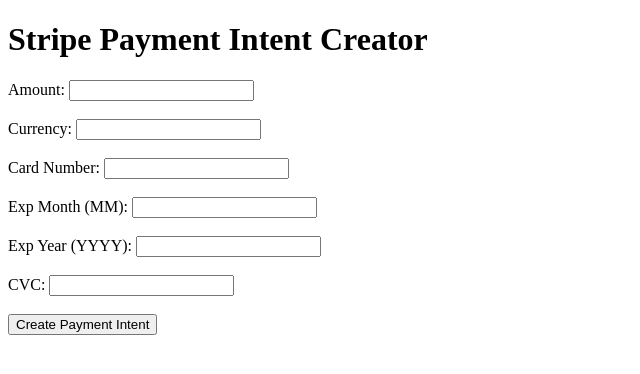
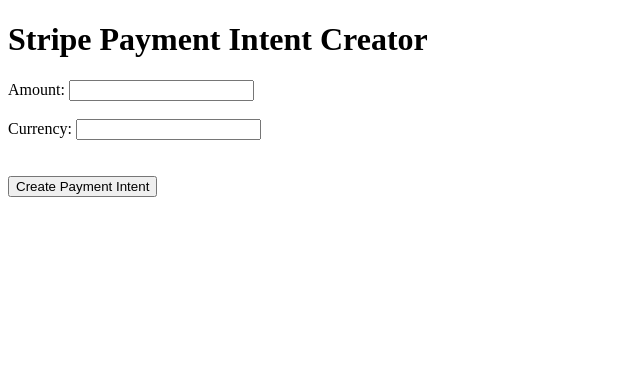
Before and after one commit to aaafffrrr/tokenator, a Flask app: page / in a window 1280 px wide. Shown: the top 374 px of the page, without its empty margins (0-640 px from the left). Run offline with Flask 2, Linux system fonts and the light colour scheme; some libraries are stand-ins or nearby versions.

Commit message:
Update index.html

```diff
--- a/templates/index.html
+++ b/templates/index.html
@@ -4,34 +4,39 @@
     <meta charset="UTF-8">
     <meta name="viewport" content="width=device-width, initial-scale=1.0">
     <title>Stripe Payment Intent</title>
+    <script src="https://js.stripe.com/v3/"></script>
 </head>
 <body>
     <h1>Stripe Payment Intent Creator</h1>
     <form id="payment-form">
         <label for="amount">Amount:</label>
-        <input type="number" id="amount" name="amount"><br><br>
+        <input type="number" id="amount" name="amount" required><br><br>
         <label for="currency">Currency:</label>
-        <input type="text" id="currency" name="currency"><br><br>
-        <label for="card-number">Card Number:</label>
-        <input type="text" id="card-number" name="card_number"><br><br>
-        <label for="exp-month">Exp Month (MM):</label>
-        <input type="text" id="exp-month" name="exp_month"><br><br>
-        <label for="exp-year">Exp Year (YYYY):</label>
-        <input type="text" id="exp-year" name="exp_year"><br><br>
-        <label for="cvc">CVC:</label>
-        <input type="text" id="cvc" name="cvc"><br><br>
+        <input type="text" id="currency" name="currency" required><br><br>
+        <div id="card-element"></div><br>
         <button type="button" onclick="createPaymentIntent()">Create Payment Intent</button>
     </form>
     <div id="result"></div>
 
     <script>
+        var stripe = Stripe('your-publishable-key-here');
+        var elements = stripe.elements();
+        var cardElement = elements.create('card');
+        cardElement.mount('#card-element');
+
         async function createPaymentIntent() {
             const amount = document.getElementById('amount').value;
             const currency = document.getElementById('currency').value;
-            const cardNumber = document.getElementById('card-number').value;
-            const expMonth = document.getElementById('exp-month').value;
-            const expYear = document.getElementById('exp-year').value;
-            const cvc = document.getElementById('cvc').value;
+
+            const {error, paymentMethod} = await stripe.createPaymentMethod({
+                type: 'card',
+                card: cardElement,
+            });
+
+            if (error) {
+                document.getElementById('result').innerText = error.message;
+                return;
+            }
 
             const response = await fetch('/create-payment-intent', {
                 method: 'POST',
@@ -41,10 +46,7 @@
                 body: JSON.stringify({
                     amount: amount,
                     currency: currency,
-                    card_number: cardNumber,
-                    exp_month: expMonth,
-                    exp_year: expYear,
-                    cvc: cvc
+                    payment_method_id: paymentMethod.id
                 })
             });
 
```
